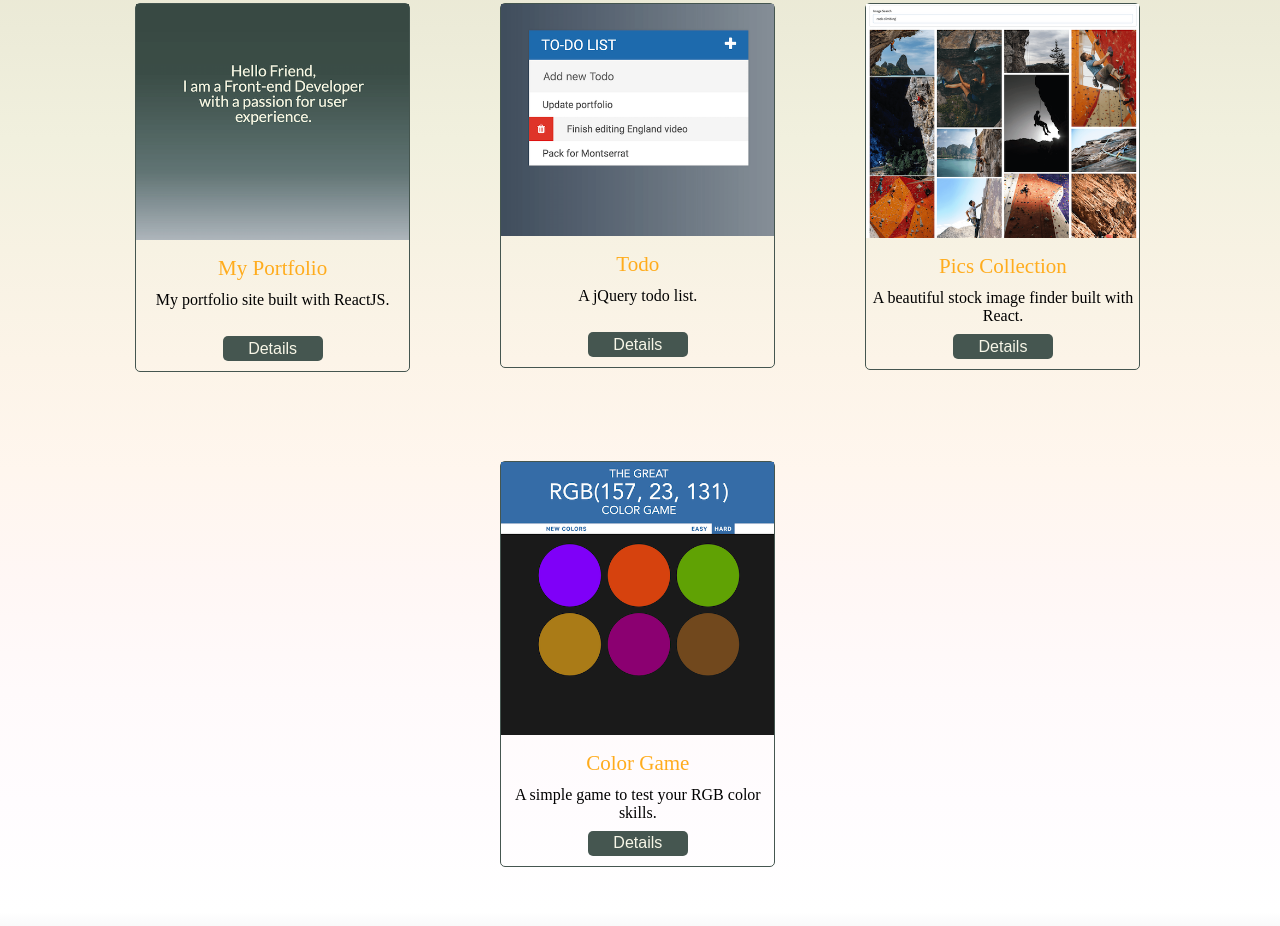
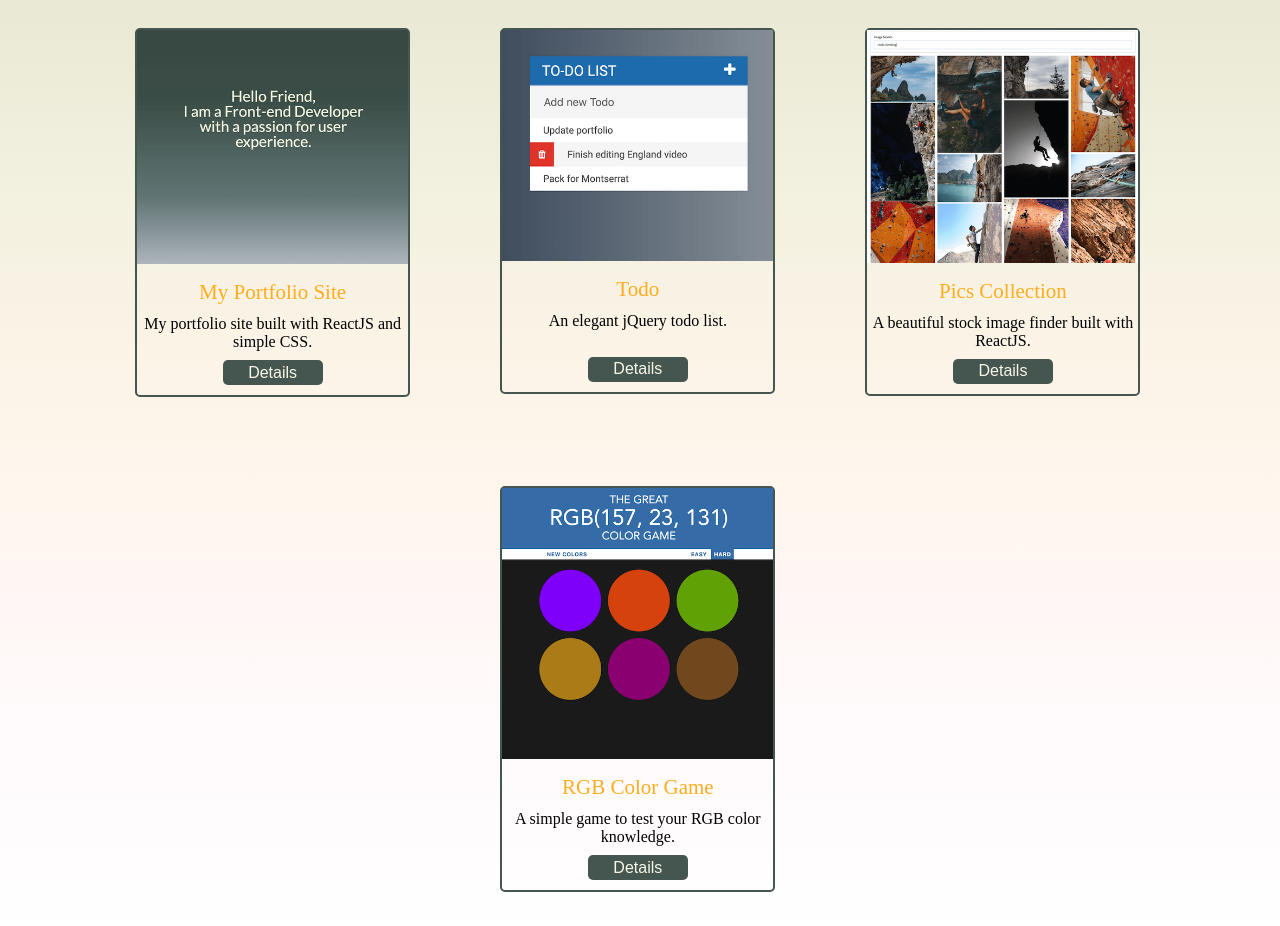
Before and after one commit to IanRoskow/Portfolio, a React app: page / in a window 1280 px wide. Shown: the part 2614-3540 px from the top of the page. Built offline with nearby package versions, Linux system fonts and the light colour scheme.

Commit message:
Slight spelling tweaks

```diff
--- a/src/assets/css/App.css
+++ b/src/assets/css/App.css
@@ -119,8 +119,6 @@ body.noScroll #modal{
 .modal .video{
     width: 60%;
     float:left;
-    border: 3px solid var(--firstColor);
-    border-radius: 5px;
 }
 
 .modal .content{
@@ -255,7 +253,7 @@ body.noScroll #modal{
 
 .projects .singleProject{
     width: 25%;
-    border: 1px solid var(--firstColor);
+    border: 2px solid var(--firstColor);
     border-radius: 5px;
     min-height: 150px;
     margin: 4.1%;
--- a/src/components/About.js
+++ b/src/components/About.js
@@ -8,7 +8,7 @@ const About = () => {
                 <div className="aboutSection">
                     I am Ian Roskow, a 26 year old Front-end Developer who loves to solve problems with creative solutions.<br/><br/>
                     <div className="headers">My Past</div>
-                    I graduated from Texas A&M University with a Bachelor's in Industrial Engineering and a Minor in Mathematics. During my time in school, I took a few programming classes and realized my natural aptitude for coding. I decided to finish my degree in Engineering for the job versatility it offered, but I always had the intention to become a developer. I was offered a job with a technology consulting firm, Hitachi Consulting, and used this as my way into the development world. For the next three years I worked as a web developer, creating custom web solutions for Fortune 500 companies. During that time I was able to work with a range of managers, teams, and technologies to create applications that helped add value to our clients' business processes. By the time I left the company I had established myself as a lead front-end developer and a front-end subject matter expert among my coworkers.<br/><br/>
+                    I graduated from Texas A&M University with a Bachelor's in Industrial Engineering and a Minor in Mathematics. During my time in school, I took a few programming classes and realized my natural aptitude for coding. I decided to finish my degree in Engineering for the job versatility it offered, but I always had the intention to become a developer. I was offered a job with a technology consulting firm, Hitachi Consulting, and used this as my way into the development world. For the next three years I worked as a web developer, creating custom web solutions for Fortune 500 companies. During that time I was able to work with a range of managers, teams, and technologies to create applications that helped add value to our clients' business processes. See my resume for a detailed list of the projects I worked on. By the time I left the company I had established myself as a lead front-end developer and a front-end subject matter expert among my coworkers.<br/><br/>
                     <div className="headers">The Opportunity</div>
                     In June of 2019 my family and I pursued an opportunity to move to Barcelona, Spain, and we knew we would be remiss if we did not pursue it. So I quit my job and took a few months off to ease the transition and to focus on directing my future career path. During these last few months I have completed several Udemy classes, expanded my online portfolio, and obtained freelance work.<br/><br/>
                     <div className="headers">Now</div>
--- a/src/components/Projects.js
+++ b/src/components/Projects.js
@@ -5,9 +5,9 @@ import Modal from './Modal';
 const projectMap = [
     {
         key: '1',
-        title: 'My Portfolio',
-        description: 'My portfolio site built with ReactJS.',
-        summary: "My portfolio site to show case my work and side projects. I built this using React and am simply hosting it on Git Hub since there is no backend neccesary. I designed this site myself and decided not to use a css framework to keep the site light. I hope you enjoy it.",
+        title: 'My Portfolio Site',
+        description: 'My portfolio site built with ReactJS and simple CSS.',
+        summary: "My portfolio site to show case my work and side projects. I built this using ReactJS and hosting it on Git Hub. I designed this site myself and decided not to use a css framework to keep the site light. I hope you enjoy it.",
         stack: "ReactJS - CSS3 - HTML",
         source: "https://github.com/IanRoskow/Portfolio",
         demo: "https://ianroskow.github.io/Portfolio/",
@@ -17,8 +17,8 @@ const projectMap = [
     {
         key: '2',
         title: 'Todo',
-        description: 'A jQuery todo list.',
-        summary: 'A simple jQuery todo list created using the jQuery Library, CSS3, and HTMl. This project was to experiment with simple Dom manipulation using the jQuery library. This todo list can add, mark finished, and delete items, it also is mobile responsive. This was a simple coding task in a Udemy course I took, The Web Developer Bootcamp',
+        description: 'An elegant jQuery todo list.',
+        summary: 'A simple jQuery todo list created using the jQuery Library, CSS3, and HTMl. This project was to experiment with simple Dom manipulation using the jQuery library. This todo list can add, mark finished, and delete items, it also is mobile responsive. This was a simple coding task in a Udemy course I took, The Web Developer Bootcamp.',
         stack: 'jQuery - Javascript - CSS3 - Font Awesome - HTML5',
         source: "https://github.com/IanRoskow/Todo",
         demo: "https://ianroskow.github.io/Todo/",
@@ -28,9 +28,9 @@ const projectMap = [
     {
         key: '3',
         title: 'Pics Collection',
-        description: 'A beautiful stock image finder built with React.',
-        summary: 'A beautiful stock image search web application. This image library was built to experiment with calling APIs using axios within a React component. A search term is sent to the Unsplash API and returns 30 images that match that term. This application then arranges them into a beautiful grid that was created using CSS3. THis was an assignment in a udemy course, Modern React with Redux.',
-        stack: 'React - Axios - Javascript - Semantic UI - CSS - HTML',
+        description: 'A beautiful stock image finder built with ReactJS.',
+        summary: 'A beautiful stock image search web application. This image library was built to experiment with calling APIs using axios within a React component. A search term is sent to the Unsplash API and returns 30 images that match that term. This application then arranges them into a beautiful grid that was created using CSS3. This was an assignment in a udemy course, Modern React with Redux.',
+        stack: 'ReactJS - Axios - Javascript - Semantic UI - CSS - HTML',
         source: "https://github.com/IanRoskow/Pics",
         demo: "https://ianroskow.github.io/Pics/",
         video: require("../assets/images/Pics.mp4"),
@@ -38,9 +38,9 @@ const projectMap = [
     },
     {
         key: '4',
-        title: 'Color Game',
-        description: 'A simple game to test your RGB color skills.',
-        summary: 'This is a simple game created with vanilla Javascript.',
+        title: 'RGB Color Game',
+        description: 'A simple game to test your RGB color knowledge.',
+        summary: 'This is a simple game created with vanilla Javascript and CSS3. It has two different modes of play easy and hard, and can be reset at any point. This project was used to demonstrate ability to edit dom objects based on user interaction. This was a simple coding task in a Udemy course I took, The Web Developer Bootcamp.   ',
         stack: 'Javascript - CSS - HTML',
         source: "https://github.com/IanRoskow/rgbGame",
         demo: "https://ianroskow.github.io/rgbGame/",
```
